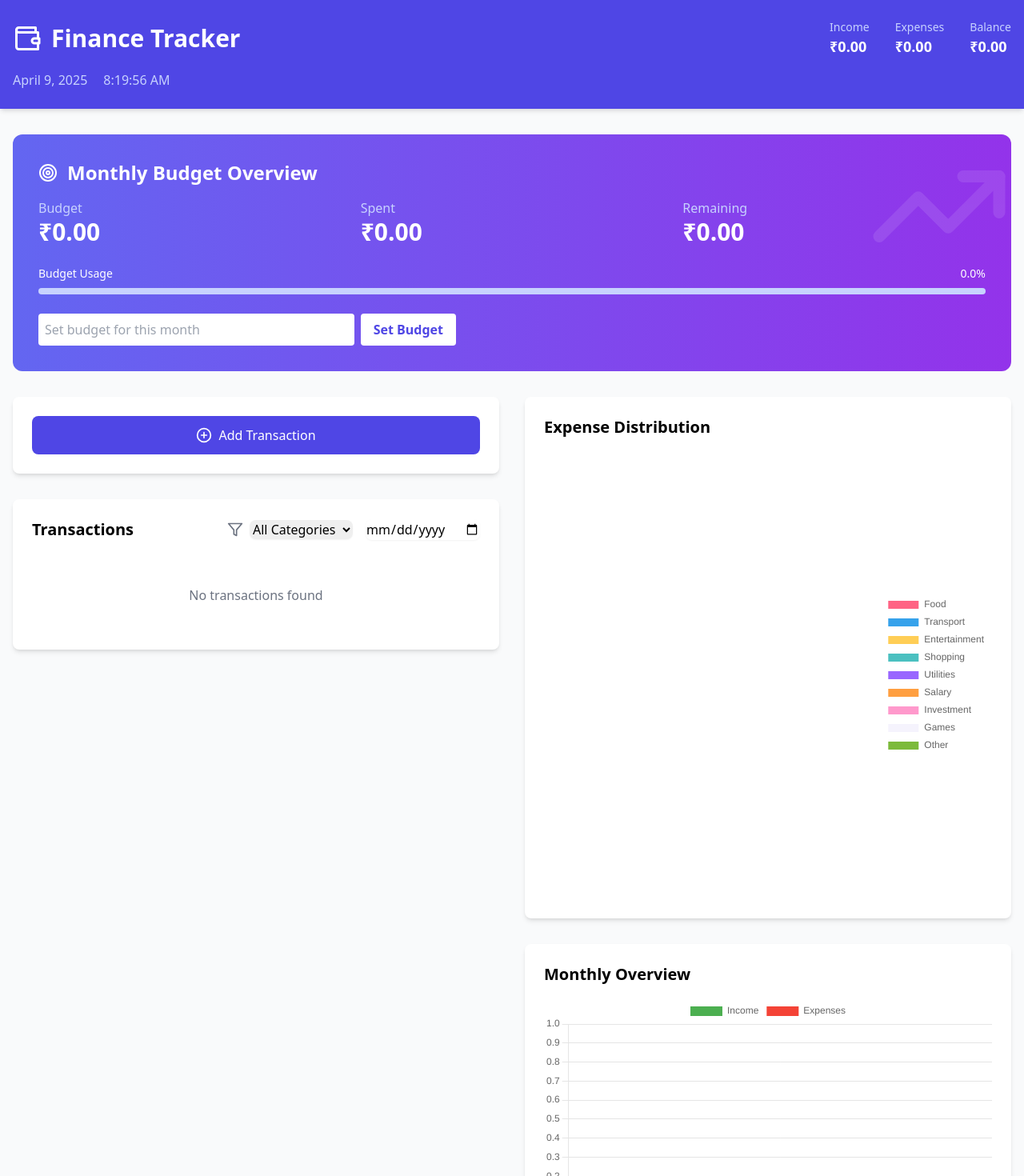
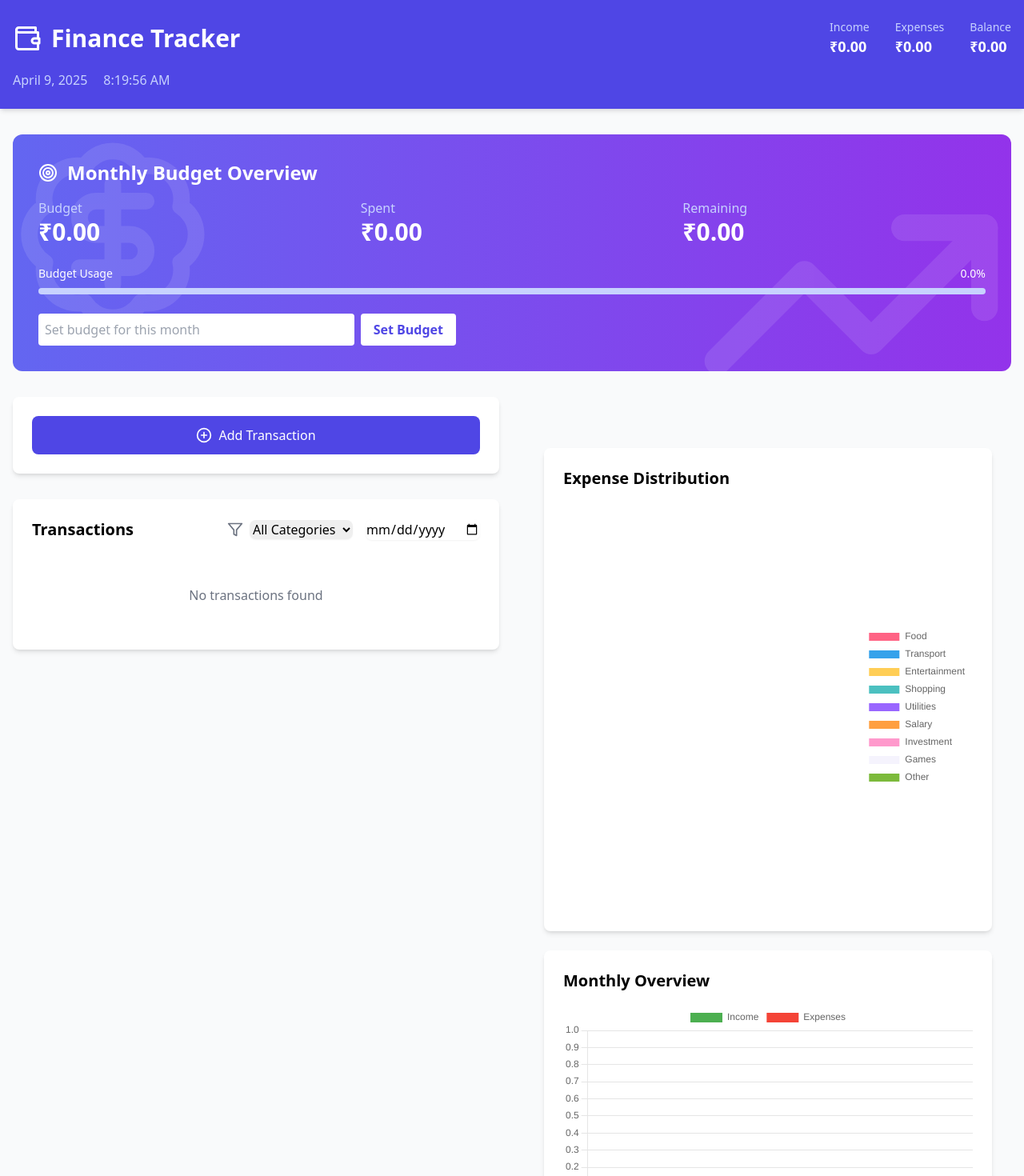
Before and after one commit to akash007123/finance-tracker, a React (Vite) app: page / in a window 1280 px wide. Shown: the top 1470 px of the page at 80% size. Built offline with nearby package versions, Linux system fonts and the light colour scheme.

Commit message:
make changes

```diff
--- a/src/components/Charts.tsx
+++ b/src/components/Charts.tsx
@@ -80,11 +80,13 @@ const Charts = () => {
   };
 
   return (
-    <div className="space-y-8">
+    <div className="space-y-8 container py-16 px-6">
+      <div className="gap-5">
       <div className="bg-white rounded-lg shadow-md p-6">
         <h2 className="text-xl font-semibold mb-4">Expense Distribution</h2>
         <Pie data={pieData} options={{ plugins: { legend: { position: 'right' } } }} />
       </div>
+      <br />
       <div className="bg-white rounded-lg shadow-md p-6">
         <h2 className="text-xl font-semibold mb-4">Monthly Overview</h2>
         <Bar
@@ -99,6 +101,7 @@ const Charts = () => {
           }}
         />
       </div>
+      </div>
     </div>
   );
 };
--- a/src/components/HeroBanner.tsx
+++ b/src/components/HeroBanner.tsx
@@ -1,7 +1,7 @@
 import { useSelector, useDispatch } from "react-redux";
 import { RootState } from "../store";
 import { setBudget } from "../store/financeSlice";
-import { TrendingUp, Target } from "lucide-react";
+import { TrendingUp, Target, BadgeDollarSign } from "lucide-react";
 import { useState } from "react";
 
 const HeroBanner = () => {
@@ -37,8 +37,12 @@ const HeroBanner = () => {
   return (
     <div className="relative bg-gradient-to-r from-indigo-500 to-purple-600 rounded-xl p-8 text-white overflow-hidden">
       <div className="absolute top-0 right-0 opacity-10">
-        <TrendingUp size={180} />
+        <TrendingUp size={400} />
       </div>
+      <div className="absolute top-0 left-0 opacity-10">
+        <BadgeDollarSign size={250} />
+      </div>
+
       <div className="relative z-10">
         <div className="flex items-center space-x-3 mb-4">
           <Target size={24} />
```
Also changed, not shown: src/components/AddTransaction.tsx (+0 -7 lines).
